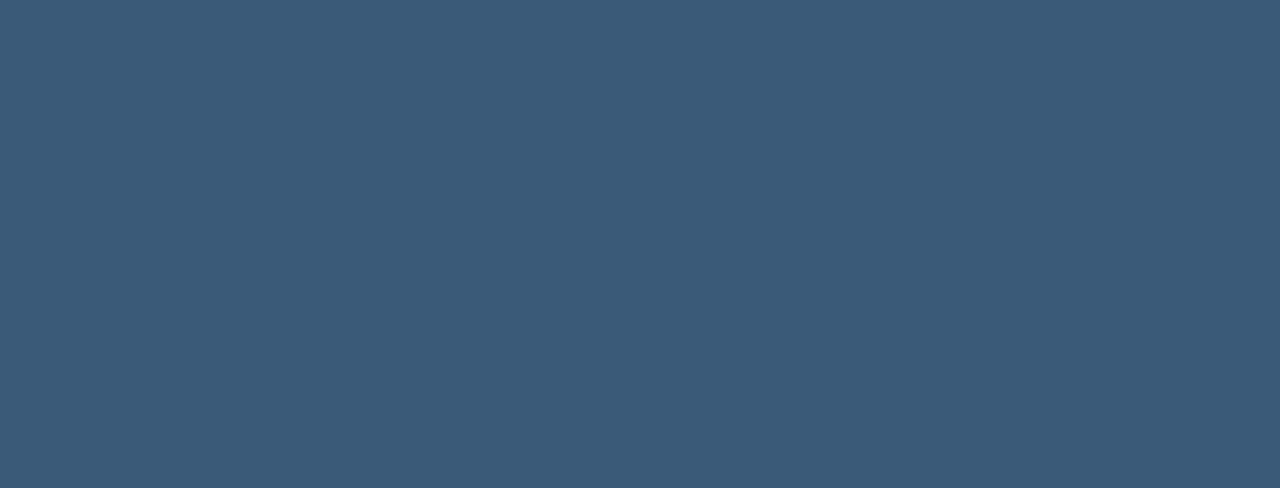
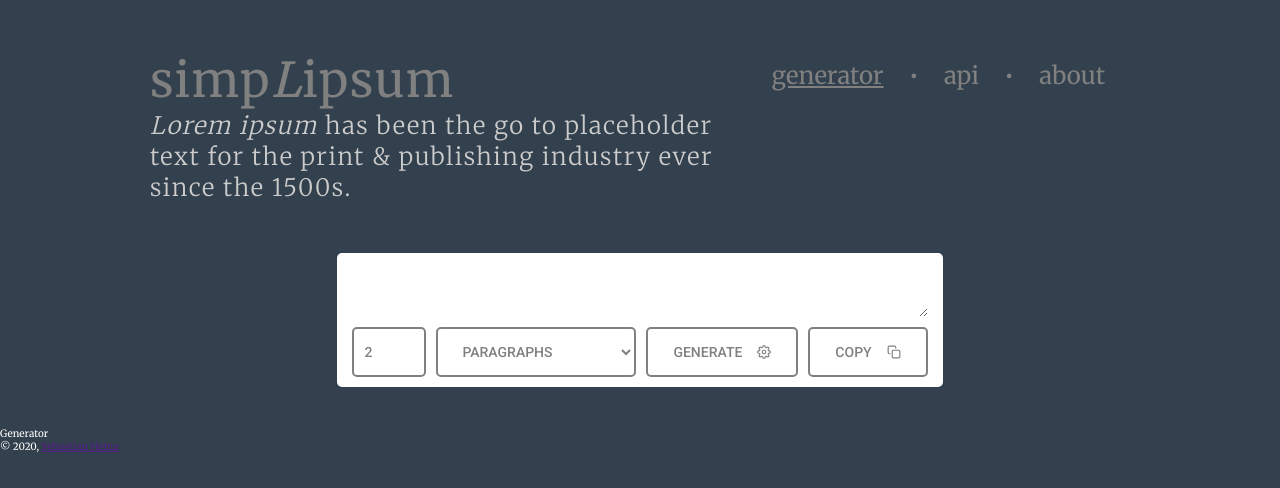
Before and after one commit to IamSebastianDev/simpLipsum.dev, a website: page public/index.html in a window 1280 px wide. Drawn offline with Linux system fonts and the light colour scheme.

Commit message:
added frontend

```diff
--- a/api/index.js
+++ b/api/index.js
@@ -202,7 +202,7 @@
 	}
 
 	// send response
-	res.send(resObj);
+	res.json(resObj);
 };
 
 module.exports = lorem;
--- a/public/index.html
+++ b/public/index.html
@@ -10,5 +10,74 @@
 
 		<script src="https://flatshadow.now.sh/dist/flatShadow.min.js"></script>
 	</head>
-	<body></body>
+	<body>
+		<div class="wrapper">
+			<nav class="nav-Bar" role="navigation">
+				<ul>
+					<li role="menuitem">
+						<a data-active="true" href="/generator.html"
+							>Generator</a
+						>
+					</li>
+					<li><span>&bull;</span></li>
+					<li role="menuitem"><a href="/api.html">API</a></li>
+					<li><span>&bull;</span></li>
+					<li role="menuitem"><a href="/about.html">About</a></li>
+					<li role="menuitem">
+						<button class="nav-MenuCloseBttn">
+							<img src="./assets/x.svg" />
+						</button>
+					</li>
+					<li role="menuitem">
+						<button class="nav-MenuOpenBttn">
+							<img src="./assets/menu.svg" />
+						</button>
+					</li>
+				</ul>
+			</nav>
+			<header class="header">
+				<h1>simp<i>L</i>ipsum</h1>
+				<p>
+					<i>Lorem ipsum</i> has been the go to placeholder text for
+					the print & publishing industry ever since the 1500s.
+				</p>
+			</header>
+			<main>
+				<div
+					class="generator-Container flatShadow"
+					flatshadow-color="hsla(210, 20%, 20%, 1)"
+				>
+					<textarea class="generator-Output" readonly></textarea>
+					<div class="generator-Controls">
+						<label for="amount">Amount:</label>
+						<input
+							type="number"
+							name="amount"
+							min="0"
+							max="100"
+							value="2"
+						/>
+						<label for="type">Type:</label>
+						<select name="type">
+							<option value="paragraphs">Paragraphs</option>
+							<option value="sentences">Sentences</option>
+							<option value="words">Words</option>
+							<option value="characters">Characters</option>
+						</select>
+						<button class="generator-GenerateButton">
+							Generate <img src="assets/settings.svg" />
+						</button>
+						<button class="generator-CopyButton">
+							Copy <img src="assets/copy.svg" />
+						</button>
+					</div>
+				</div>
+			</main>
+		</div>
+		<div class="body-BackgroundText">Generator</div>
+		<footer>
+			<span>&copy; 2020, <a href="">Sebastian Heinz</a></span>
+		</footer>
+	</body>
 </html>
+<script src="scripts/app.js" type="module"></script>
--- a/public/scripts/app.js
+++ b/public/scripts/app.js
@@ -6,3 +6,31 @@
  *  @copyright Sebastian Heinz, 2020.
  *
  */
+
+// fetching and displaying the lipsum data.
+
+let output = document.querySelector('.generator-Output');
+
+const generate = event => {
+	// check if the generate button was clicked
+	if (event.target.matches('.generator-GenerateButton')) {
+		// get values to construct fetch data
+		let amout = document.querySelector(
+			".generator-Controls input[type='number']"
+		).value;
+
+		let type = document.querySelector('.generator-Controls select').value;
+
+		// fetch data and append to output
+		fetch(`https://simplipsum.now.sh/api?${type}=${amout}`, {
+			method: 'GET', // *GET, POST, PUT, DELETE, etc.
+			mode: 'no-cors' // no-cors, *cors, same-origin
+		})
+			.then(res => res.json())
+			.then(data => console.log(data))
+			.catch(err => console.log(err));
+	}
+};
+
+// add event listener
+window.addEventListener('click', generate);
--- a/public/styles/style.css
+++ b/public/styles/style.css
@@ -2,7 +2,7 @@
 
 /* fonts */
 
-@import url('https://fonts.googleapis.com/css?family=Merriweather:300,700&display=swap');
+@import url('https://fonts.googleapis.com/css?family=Merriweather:300,400&display=swap');
 @import url('https://fonts.googleapis.com/css?family=Roboto:300,500&display=swap');
 
 /**
@@ -10,9 +10,10 @@
 */
 
 :root {
-	--colorMain: hsla(209, 35%, 35%, 1);
+	--colorMain: hsla(210, 20%, 25%, 1);
 
-	--colorLight: hsla(209, 100%, 100%, 1);
+	--colorLight: hsla(210, 100%, 100%, 1);
+	--colorDark: hsla(210, 0%, 50%, 1);
 }
 
 body,
@@ -29,4 +30,235 @@
 	color: var(--colorLight);
 
 	background: var(--colorMain);
+
+	min-height: 100vh;
 }
+
+.wrapper {
+	position: relative;
+	margin: 40px 150px;
+}
+
+/**
+* 	Navigation
+* 	@prefix: nav
+*/
+
+.nav-Bar {
+	position: absolute;
+	top: 0;
+	right: 0;
+
+	height: 50px;
+
+	font-size: 2.4rem;
+
+	display: flex;
+	align-items: center;
+}
+
+.nav-Bar ul {
+	display: flex;
+	flex-direction: row;
+	justify-content: center;
+	align-items: center;
+
+	list-style-type: none;
+
+	margin: 0;
+	padding: 0;
+}
+
+.nav-Bar li {
+	margin-right: 25px;
+
+	user-select: none;
+	-webkit-user-select: none;
+}
+
+.nav-Bar li:nth-of-type(6),
+.nav-Bar li:nth-of-type(7) {
+	display: none;
+}
+
+.nav-Bar span {
+	filter: brightness(0.5);
+}
+
+.nav-Bar a {
+	color: var(--colorLight);
+	text-transform: lowercase;
+	text-decoration: none;
+
+	filter: brightness(0.5);
+
+	transition: 0.25s ease;
+}
+
+.nav-Bar a[data-active='true'] {
+	text-decoration: underline;
+}
+
+.nav-Bar a:hover,
+.nav-Bar button:hover {
+	filter: brightness(1);
+}
+
+.nav-Bar button {
+	height: 50px;
+	width: 50px;
+
+	background: none;
+	border: none;
+	margin: none;
+	padding: none;
+
+	display: flex;
+	justify-content: center;
+	align-items: center;
+
+	color: var(--colorLight);
+	filter: brightness(0.5);
+
+	transition: 0.25s ease;
+
+	cursor: pointer;
+}
+
+.nav-Bar button:focus {
+	outline: none;
+	filter: brightness(1);
+}
+
+.nav-Bar button img {
+	width: 70%;
+	height: 70%;
+
+	object-fit: cover;
+}
+
+/**
+*	Header
+*	@prefix: header
+*/
+
+.header {
+	font-size: 2.4rem;
+
+	max-width: 600px;
+	margin: 50px 0;
+}
+
+.header h1,
+.header p {
+	margin: 0;
+	padding: 0;
+
+	font-weight: 300;
+	letter-spacing: 1.5px;
+}
+
+.header h1 {
+	font-weight: 500;
+	filter: brightness(0.5);
+}
+
+.header p {
+	filter: brightness(0.8);
+}
+
+/**
+*	Generator
+*	@prefix: generator
+*/
+
+.generator-Container {
+	padding: 10px;
+	margin: 30px auto;
+
+	max-width: fit-content;
+
+	border-radius: 5px;
+
+	background: var(--colorLight);
+
+	display: flex;
+	flex-direction: column;
+	justify-content: center;
+}
+
+.generator-Output {
+	margin: 0px 5px;
+
+	background: none;
+	border: none;
+
+	font-size: 2.2rem;
+	color: var(--colorDark);
+	font-weight: 300;
+}
+
+.generator-Controls {
+	width: 100%;
+	height: 50px;
+
+	margin-top: 10px;
+
+	display: flex;
+	flex-direction: row;
+	flex-wrap: nowrap;
+	justify-content: center;
+}
+.generator-Controls label {
+	display: none;
+}
+
+.generator-Controls button,
+.generator-Controls select,
+.generator-Controls input {
+	padding: 10px 10px;
+	margin: 0px 5px;
+
+	background: var(--colorLight);
+	border: 2px solid var(--colorDark);
+	border-radius: 5px;
+
+	display: flex;
+	flex-direction: row;
+	justify-content: space-between;
+	align-items: center;
+
+	color: var(--colorDark);
+	font-size: 1.4rem;
+	font-family: 'Roboto', sans-serif;
+	text-transform: uppercase;
+
+	transition: 0.25s ease;
+	cursor: pointer;
+}
+
+.generator-Controls button {
+	padding: 10px 25px;
+}
+
+.generator-Controls button img {
+	margin-left: 15px;
+	height: 1.4rem;
+}
+
+.generator-Controls button:focus,
+.generator-Controls input:focus,
+.generator-Controls select:focus {
+	outline: none;
+	border-color: var(--colorMain);
+}
+
+.generator-Controls button:hover {
+	box-shadow: 0px 4px 8px rgba(0, 0, 0, 0.3);
+}
+
+.generator-Controls select {
+	display: block;
+	padding: 10px 20px;
+	min-width: 200px;
+}
```
Also changed, not shown: public/assets/copy.svg (added), public/assets/menu.svg (added), public/assets/settings.svg (added), public/assets/x.svg (added).
